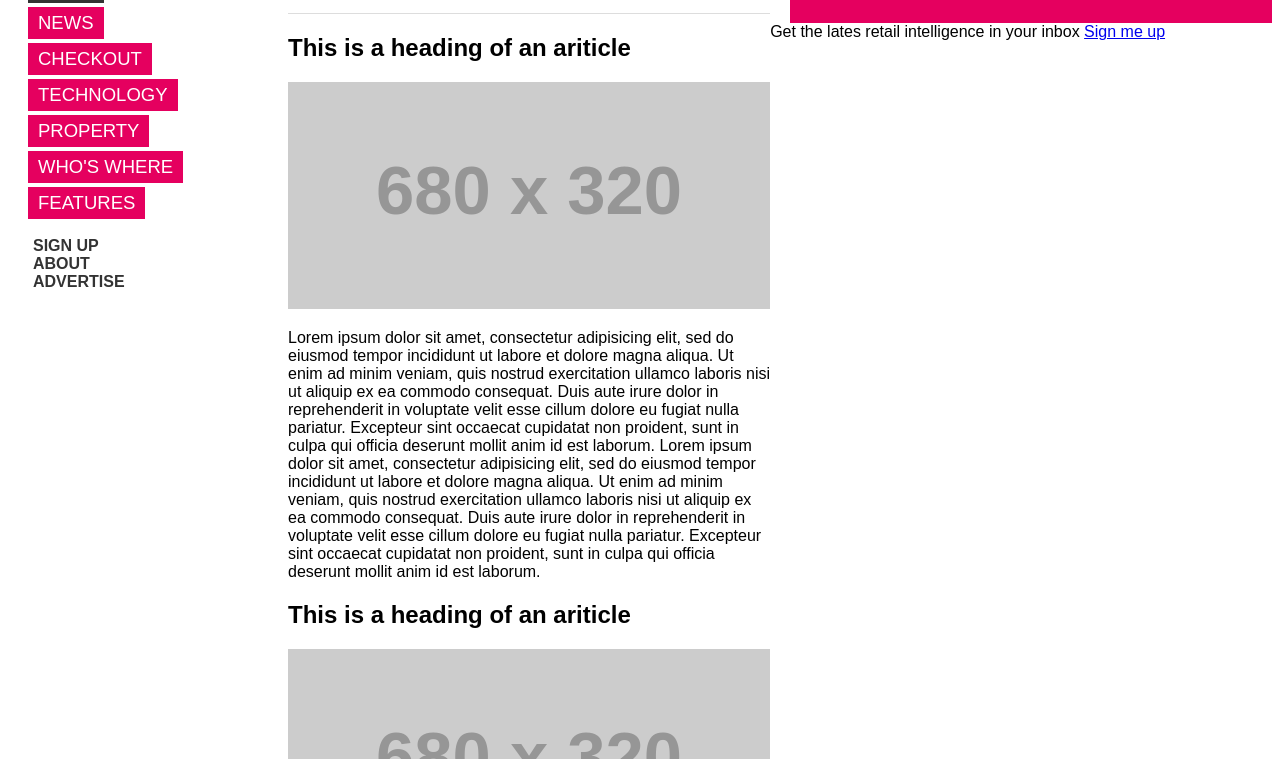
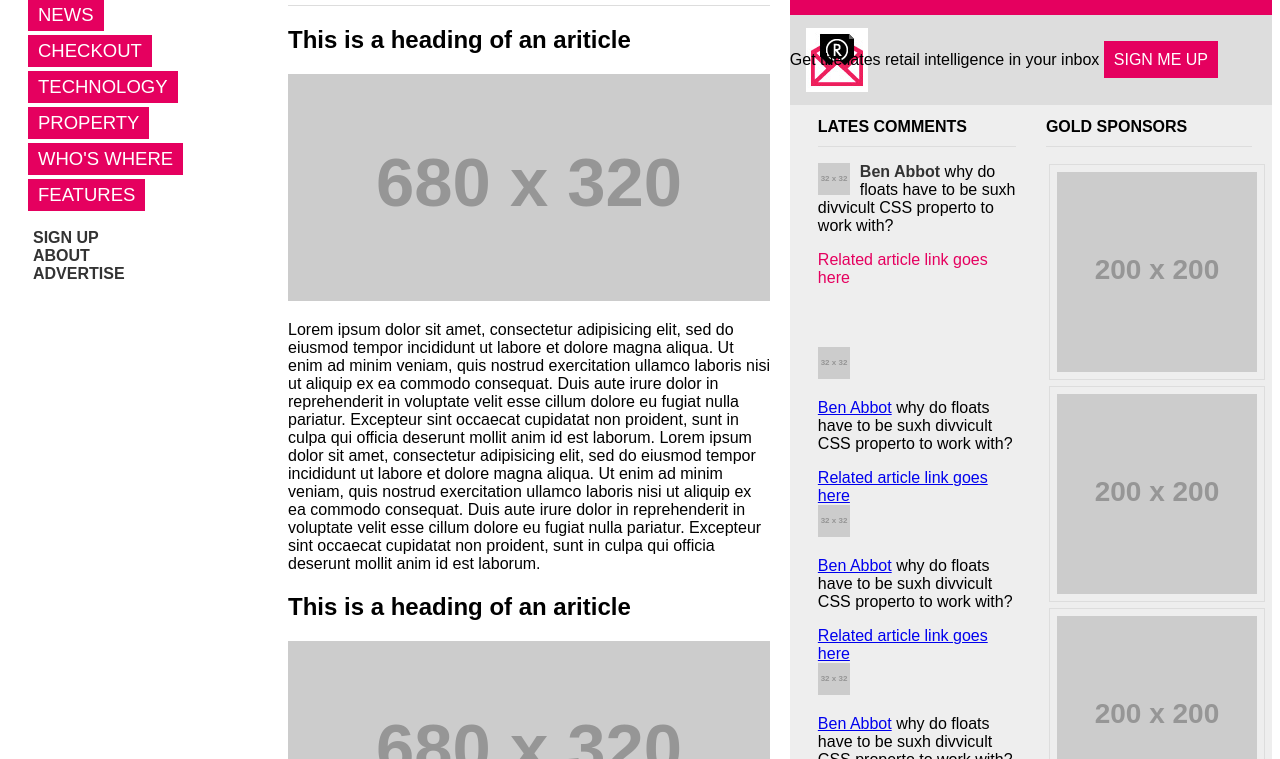
Before and after one commit to haluskua/register, a plain HTML site: page index.html in a window 1280 px wide. Shown: the part 91-850 px from the top of the page. Drawn offline with Linux system fonts and the light colour scheme; placeholder pictures from the web are drawn by us.

Commit message:
Finish right side bar

```diff
--- a/css/styles.css
+++ b/css/styles.css
@@ -152,7 +152,7 @@ article img {
 }
 
 #extra {
-	background-color: red;
+	background-color: #eeeeee;
 	width: 49%;
 	float: right;
 }
@@ -169,3 +169,121 @@ article img {
 	color: inherit;
 	text-decoration: none;
 }
+
+#newsletter p; {
+	/*background-color: green;*/
+	font-weight: bold;
+}
+
+#newsletter {
+	background-color: #dddddd;
+	padding: 20px 0;
+	background-image: url(../img/envelope2.png);
+	background-repeat: no-repeat;
+	background-position: 16px center;
+}
+
+#newsletter a {
+	color: white;
+	text-decoration: none;
+	background-color: #e5005f;
+	padding: 10px;
+	text-transform: uppercase;
+}
+
+#newsletter a:hover {
+	background-color: black;
+	cursor: pointer;
+}
+
+#left {
+	width: 50%;
+	float: left;
+	padding-right: 15px;
+	padding-left: 28px;
+	box-sizing: border-box;
+}
+
+#right {
+	width: 50%;
+	float: right;
+	padding-left: 15px;
+	padding-right: 20px;
+	box-sizing: border-box;
+}
+
+#extra section > h1  {
+	text-transform: uppercase;
+	font-size: 16px;
+	border-bottom: 1px solid #dddddd;
+	padding-bottom: 10px;
+}
+
+#comments img {
+	float: left;
+	margin-right: 10px;
+}
+
+#comments p a {
+	font-weight: bold;
+	text-decoration: none;
+	color: #333333;
+}
+
+#comments p a:hover{
+	color: #111111;
+	text-decoration: underline;
+}
+
+
+#comments article > a {
+	color: #e5005f;
+	text-decoration: none;
+}
+
+
+
+#extra section {
+	margin-bottom: 60px;
+}
+
+#top-5 img {
+	float: left;
+	margin-right: 10px;
+}
+
+#top-5 a {
+	font-size: 16px;
+	color: #333333;
+	text-decoration: none;
+}
+
+
+#top-5 article {
+	/*background-color: orange;*/
+	border-bottom: 2px dashed #dddddd;
+	padding-bottom: 10px;
+}
+
+#top-5 article:after {
+	content: '';
+	display: block;
+	clear: both;
+}
+
+#sponsors img {
+	width: calc(33.333%- 10px);
+	float: left;
+	padding: 7px;
+	box-sizing: border-box;
+	border: 1px solid #dddddd;
+	margin: 3px;
+}
+
+#property h1 span {
+	color: #777777;
+	display: block;
+	text-transform: none;
+	font-size: 16px;
+
+}
--- a/index.html
+++ b/index.html
@@ -148,12 +148,109 @@
 				<a href="#">Facebook</a>
 				<a href="#">Twitter</a>
 				</div>
-				</div>
-
 
 		<div id="newsletter">
 			<p>Get the lates retail intelligence in your inbox <a href="#">Sign me up</a></p>
+
+		</div>
+
+				<div id="left">
+					<section id="comments">
+						<h1>Lates Comments</h1>
+
+						 <article>
+						 	<img src="http://placehold.it/32x32" alt="Profile">
+						 	<p><a href="#">Ben Abbot</a> why do floats have to be suxh divvicult CSS properto to work with?</p>
+
+						 	<a href="#">Related article link goes here</a>
+						 </article>
+
+					</section>
+						<article>
+								 	<img src="http://placehold.it/32x32" alt="Profile">
+								 	<p><a href="#">Ben Abbot</a> why do floats have to be suxh divvicult CSS properto to work with?</p>
+
+								 	<a href="#">Related article link goes here</a>
+								 </article>
+
+
+								 <article>
+								 	<img src="http://placehold.it/32x32" alt="Profile">
+								 	<p><a href="#">Ben Abbot</a> why do floats have to be suxh divvicult CSS properto to work with?</p>
+
+								 	<a href="#">Related article link goes here</a>
+								 </article>
+
+
+								  <article>
+								 	<img src="http://placehold.it/32x32" alt="Profile">
+								 	<p><a href="#">Ben Abbot</a> why do floats have to be suxh divvicult CSS properto to work with?</p>
+
+								 	<a href="#">Related article link goes here</a>
+								 </article>
+
+
+								  <article>
+								 	<img src="http://placehold.it/32x32" alt="Profile">
+								 	<p><a href="#">Ben Abbot</a> why do floats have to be suxh divvicult CSS properto to work with?</p>
+
+								 	<a href="#">Related article link goes here</a>
+								 	 </article>
+
+
+						  <article>
+						 	<img src="http://placehold.it/32x32" alt="Profile">
+						 	<p><a href="#">Ben Abbot</a> why do floats have to be suxh divvicult CSS properto to work with?</p>
+						 </article>
+						 </section>
+
+						 <section id="top-5">
+						 	<h1>Top five stories</h1>
+						 	<div>
+						 		<article>
+						 			<img src="http://placehold.it/100x70" alt="">
+						 			<h1><a href="#"></a>Article heading-Malkotine Gwen Omphalus Harkie Kua Pokana Norman Saraken</h1>
+						 		</article>
+
+						 		<article>
+						 			<img src="http://placehold.it/100x70" alt="">
+						 			<h1><a href="#"></a>Article heading-Malkotine Gwen Omphalus Harkie Kua Pokana Norman Saraken</h1>
+						 		</article>
+
+						 		<article>
+						 			<img src="http://placehold.it/100x70" alt="">
+						 			<h1><a href="#"></a>Article heading-Malkotine Gwen Omphalus Harkie Kua Pokana Norman Saraken</h1>
+						 		</article>
+						 	</div>
+						 	</section>
+
+				</div>
+
+				<div id="right">
+
+
+					<section id="sponsors">
+						<h1>Gold Sponsors</h1>
+
+						 <img src="http://placehold.it/200x200" alt="">
+						 <img src="http://placehold.it/200x200" alt="">
+						 <img src="http://placehold.it/200x200" alt="">
+
+						 <img src="http://placehold.it/200x200" alt="">
+						 <img src="http://placehold.it/200x200" alt="">
+						 <img src="http://placehold.it/200x200" alt="">
+
+						 <img src="http://placehold.it/200x200" alt="">
+						 <img src="http://placehold.it/200x200" alt="">
+						 <img src="http://placehold.it/200x200" alt="">
+					</section>
+					<section id="property">
+						<h1>Retail Property Listing <span>brought to you by Bayleys</span></h1>
+					</section>
+				</div>
 			</div>
+
+		</body>
 
 
 
```
Also changed, not shown: img/envelope2.png (added).
